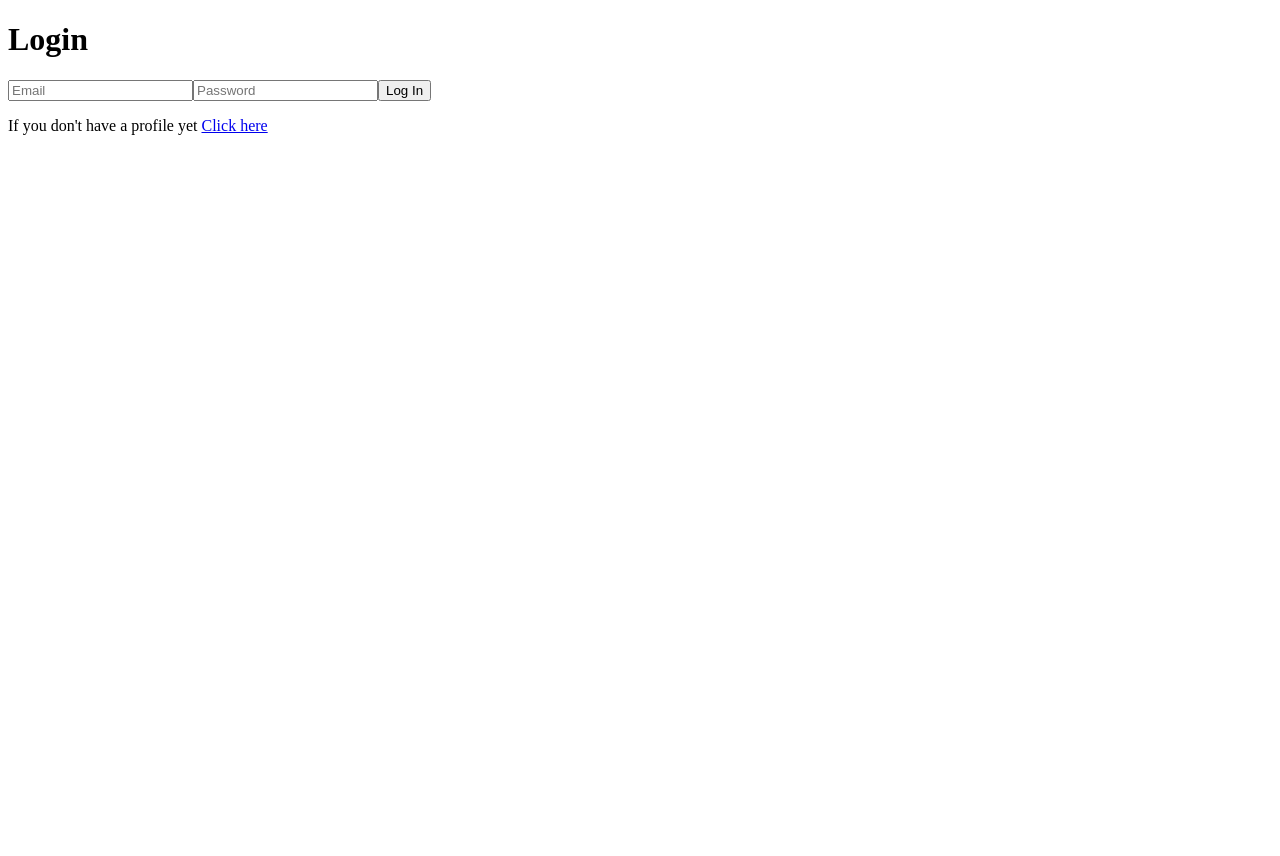
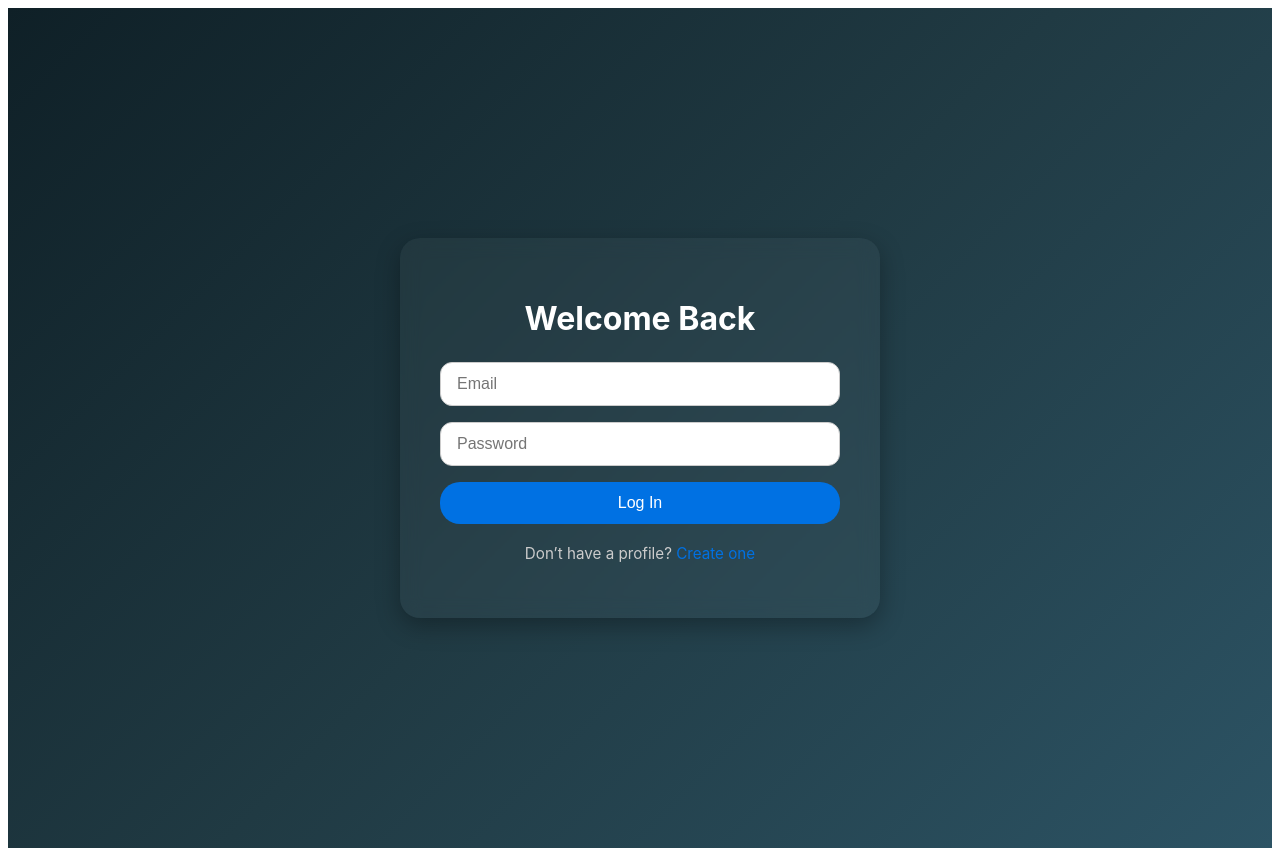
Before and after one commit to Kairo248/TekSmith, a React (Vite) app: page /login in a window 1280 px wide. Before the commit the page ends 800 px from the top, so only its background shows below. Built offline with nearby package versions, Linux system fonts and the light colour scheme.

Commit message:
Styling Login page

```diff
--- /dev/null
+++ b/src/components/LoginForm.css
@@ -0,0 +1,42 @@
+.login-form {
+  display: flex;
+  flex-direction: column;
+  gap: 16px;
+}
+
+.login-input {
+  padding: 12px 16px;
+  border: 1px solid #ccc;
+  border-radius: 12px;
+  font-size: 1rem;
+  transition: border-color 0.3s, box-shadow 0.3s;
+}
+
+.login-input:focus {
+  border-color: #0071e3;
+  outline: none;
+  box-shadow: 0 0 0 3px rgba(0, 113, 227, 0.2);
+}
+
+.login-button {
+  background-color: #0071e3;
+  color: white;
+  padding: 12px;
+  border: none;
+  border-radius: 20px;
+  font-size: 1rem;
+  font-weight: 500;
+  cursor: pointer;
+  transition: background-color 0.3s;
+}
+
+.login-button:hover {
+  background-color: #005bb5;
+}
+
+.login-error {
+  color: red;
+  font-size: 0.9rem;
+  text-align: center;
+  margin-top: -8px;
+}
--- a/src/components/LoginForm.jsx
+++ b/src/components/LoginForm.jsx
@@ -1,5 +1,5 @@
-// components/LoginForm.jsx
 import React, { useState } from 'react';
+import './LoginForm.css'; // ← Import the CSS styles
 
 function LoginForm({ onSubmit, error }) {
   const [credentials, setCredentials] = useState({ email: '', password: '' });
@@ -17,7 +17,7 @@ function LoginForm({ onSubmit, error }) {
   };
 
   return (
-    <form onSubmit={handleSubmit}>
+    <form onSubmit={handleSubmit} className="login-form">
       <input
         type="email"
         name="email"
@@ -25,6 +25,7 @@ function LoginForm({ onSubmit, error }) {
         value={credentials.email}
         onChange={handleChange}
         required
+        className="login-input"
       />
       <input
         type="password"
@@ -33,9 +34,10 @@ function LoginForm({ onSubmit, error }) {
         value={credentials.password}
         onChange={handleChange}
         required
+        className="login-input"
       />
-      <button type="submit">Log In</button>
-      {error && <p>{error}</p>}
+      <button type="submit" className="login-button">Log In</button>
+      {error && <p className="login-error">{error}</p>}
     </form>
   );
 }
--- a/src/pages/Cart.jsx
+++ b/src/pages/Cart.jsx
@@ -1,7 +1,7 @@
 import React from 'react';
 import { useCart } from '../context/CartContext';
 import { useNavigate } from 'react-router-dom';
-import './styles/Cart.css'; // ✅ Create and link a new CSS file
+import './styles/Cart.css';
 
 function Cart() {
   const { cartItems, removeFromCart } = useCart();
--- a/src/pages/Login.jsx
+++ b/src/pages/Login.jsx
@@ -1,8 +1,8 @@
-// pages/Login.jsx
 import React, { useState } from 'react';
 import { useAuth } from '../context/AuthContext';
 import { useNavigate } from 'react-router-dom';
 import LoginForm from '../components/LoginForm';
+import './styles/Login.css';
 
 function Login() {
   const { login } = useAuth();
@@ -25,10 +25,14 @@ function Login() {
   };
 
   return (
-    <div>
-      <h1>Login</h1>
-      <LoginForm onSubmit={handleLogin} error={error} />
-       <p>If you don't have a profile yet <a href="/profile">Click here</a></p>
+    <div className="login-page">
+      <div className="login-container">
+        <h1 className="login-title">Welcome Back</h1>
+        <LoginForm onSubmit={handleLogin} error={error} />
+        <p className="signup-prompt">
+          Don’t have a profile? <a href="/profile">Create one</a>
+        </p>
+      </div>
     </div>
   );
 }
--- /dev/null
+++ b/src/pages/styles/Login.css
@@ -0,0 +1,42 @@
+.login-page {
+  display: flex;
+  justify-content: center;
+  align-items: center;
+  min-height: 100vh;
+  background: linear-gradient(135deg, #0f2027, #203a43, #2c5364);
+  font-family: -apple-system, BlinkMacSystemFont, 'Segoe UI', Roboto, Oxygen;
+  color: #fff;
+  padding: 20px;
+}
+
+.login-container {
+  background-color: rgba(255, 255, 255, 0.04);
+  backdrop-filter: blur(10px);
+  padding: 40px;
+  border-radius: 20px;
+  box-shadow: 0 8px 24px rgba(0, 0, 0, 0.3);
+  width: 100%;
+  max-width: 400px;
+  text-align: center;
+}
+
+.login-title {
+  font-size: 2rem;
+  margin-bottom: 24px;
+  color: #ffffff;
+}
+
+.signup-prompt {
+  margin-top: 20px;
+  font-size: 0.95rem;
+  color: #ccc;
+}
+
+.signup-prompt a {
+  color: #0071e3;
+  text-decoration: none;
+}
+
+.signup-prompt a:hover {
+  text-decoration: underline;
+}
```
